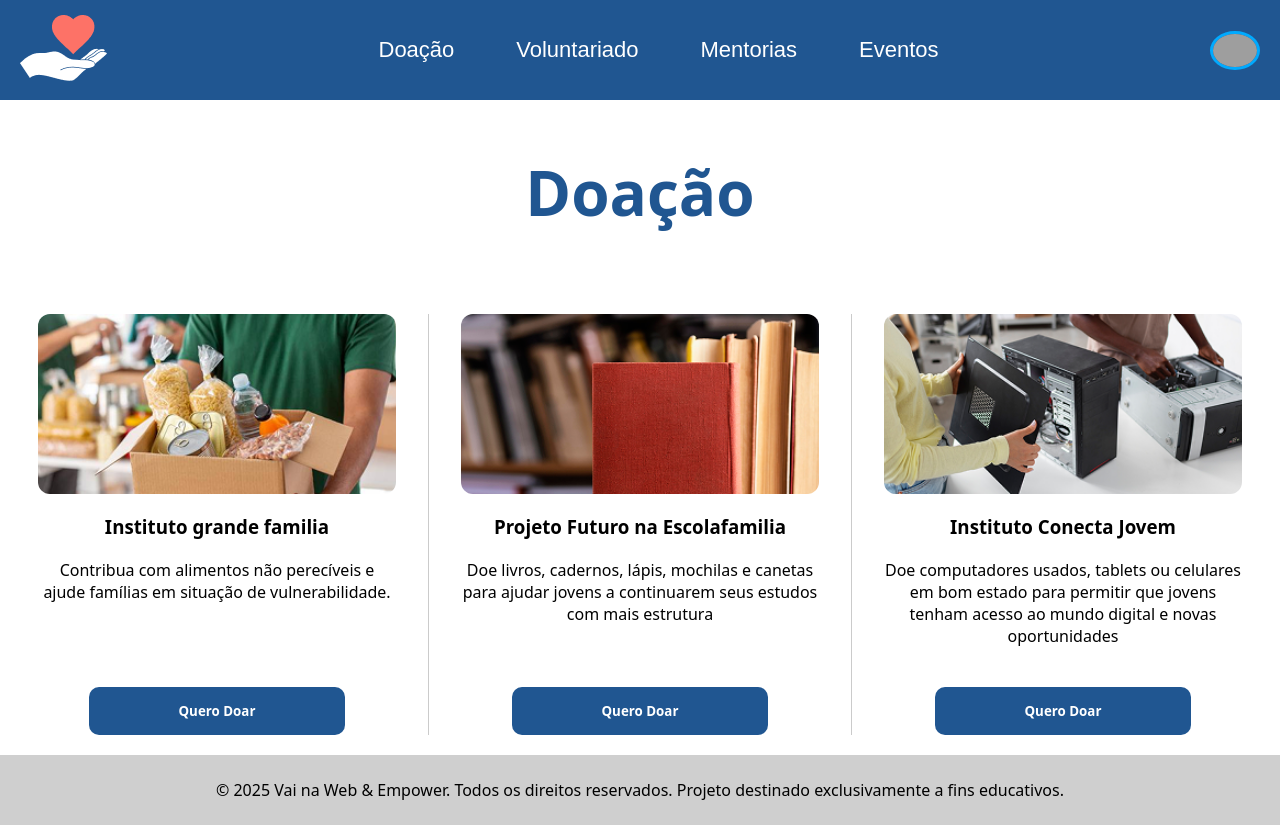
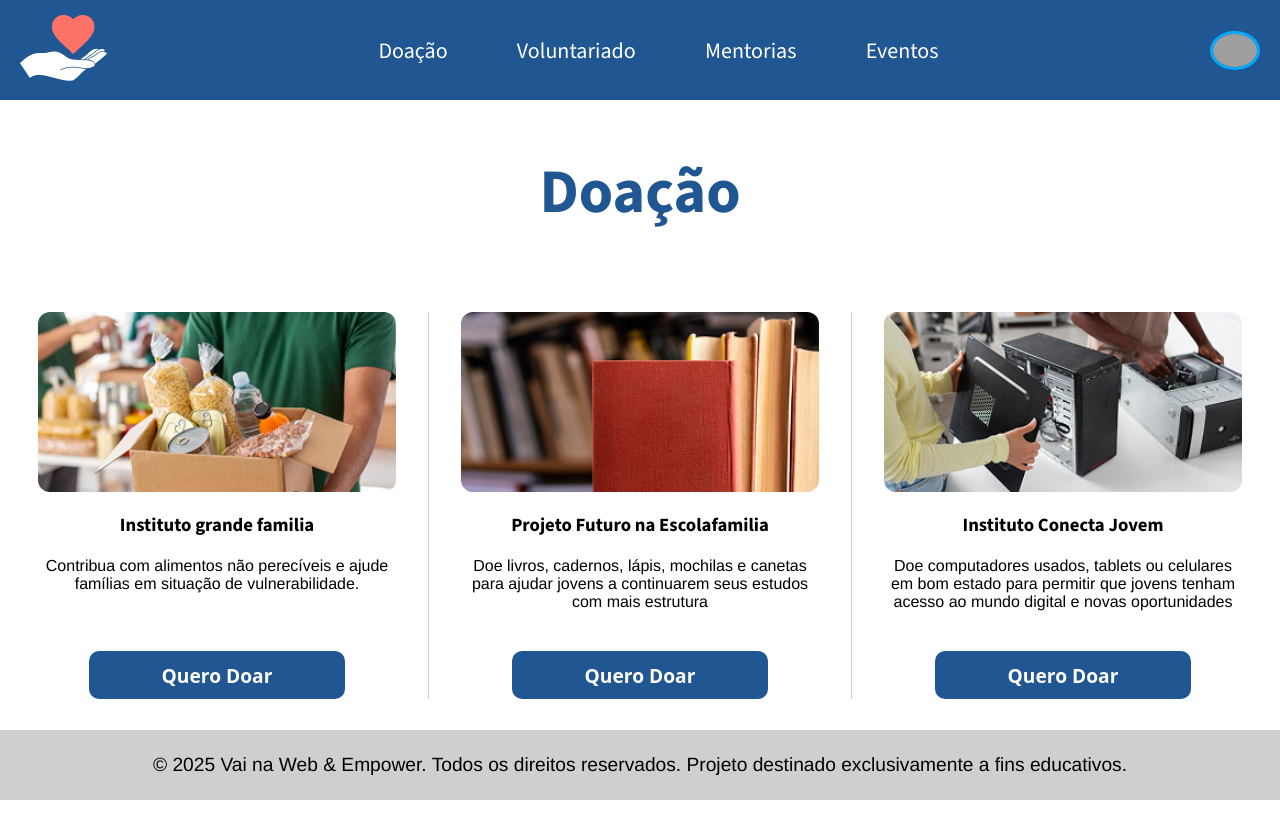
Before and after one commit to RicardoFrancoDelgado/desafio-connect-vnw, a React (Vite) app: page /doacao in a window 1280 px wide. After the commit the page ends 800 px from the top, so only its background shows below. Built offline with nearby package versions, Linux system fonts and the light colour scheme; grey boxes are pictures that could not be loaded.

Commit message:
fix: Ajustando as fontes

```diff
--- a/src/components/card/styles.module.scss
+++ b/src/components/card/styles.module.scss
@@ -36,5 +36,9 @@
     height: 3rem;
 
     margin-top: auto;
+
+    font-size: 1.2rem;
+
+    cursor: pointer;
   }
 }
--- a/src/components/footer/styles.module.scss
+++ b/src/components/footer/styles.module.scss
@@ -6,4 +6,7 @@ footer {
   text-align: center;
 
   font-weight: 400;
+
+
+  font-size: 1.2rem;
 }
--- a/src/globals.scss
+++ b/src/globals.scss
@@ -1,3 +1,5 @@
+@import url("https://fonts.googleapis.com/css2?family=Inter:ital,opsz,wght@0,14..32,100..900;1,14..32,100..900&family=Source+Sans+3:ital,wght@0,200..900;1,200..900&display=swap");
+
 * {
   padding: 0;
   margin: 0;
@@ -26,3 +28,13 @@ body {
   flex-direction: column;
   min-height: 100vh;
 }
+
+h1,
+h2,
+h3 {
+  font-family: "Source Sans 3", sans-serif;
+}
+
+p {
+  font-family: Helvetica, sans-serif;
+}
--- a/src/pages/home/styles.module.scss
+++ b/src/pages/home/styles.module.scss
@@ -36,6 +36,8 @@
     gap: 10px;
     border-radius: 4px;
     transition: background-color 0.3s ease;
+
+
 
     &:hover {
       background-color: #f56555;
```
